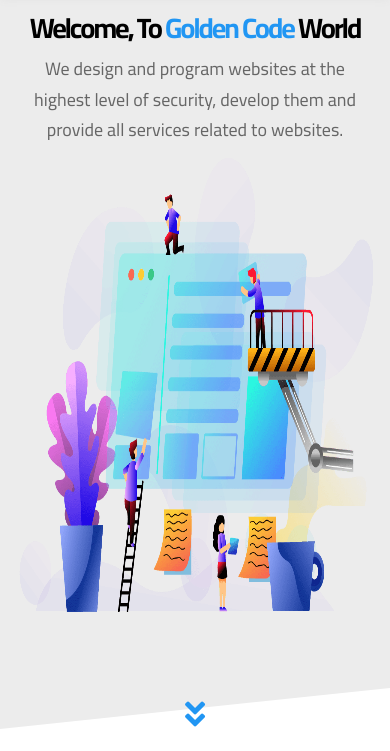
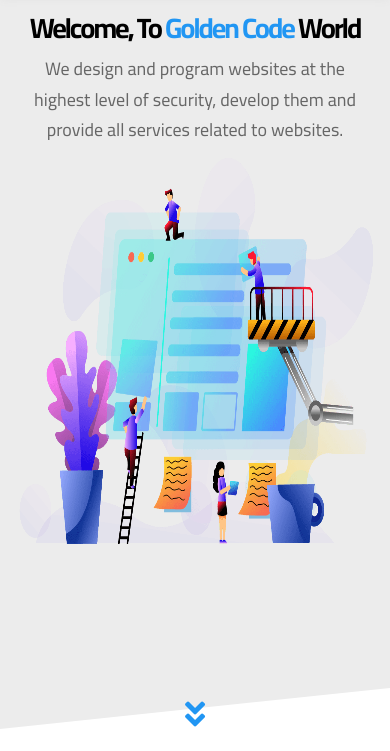
Before and after one commit to 759759/templete3, a plain HTML site: page index.html in a window 390 px wide. Shown: the part 93-844 px from the top of the page. Drawn offline with nearby package versions, Linux system fonts and the light colour scheme.

Commit message:
Update style.css

```diff
--- a/css/style.css
+++ b/css/style.css
@@ -429,7 +429,7 @@
   @media (max-width: 991px) {
     .landing .image img {
 
-      height: calc(100vh - 390px);
+      height: calc(92vh - 390px);
       overflow: hidden;
       width: calc(100vw - 30px);
     }
```
